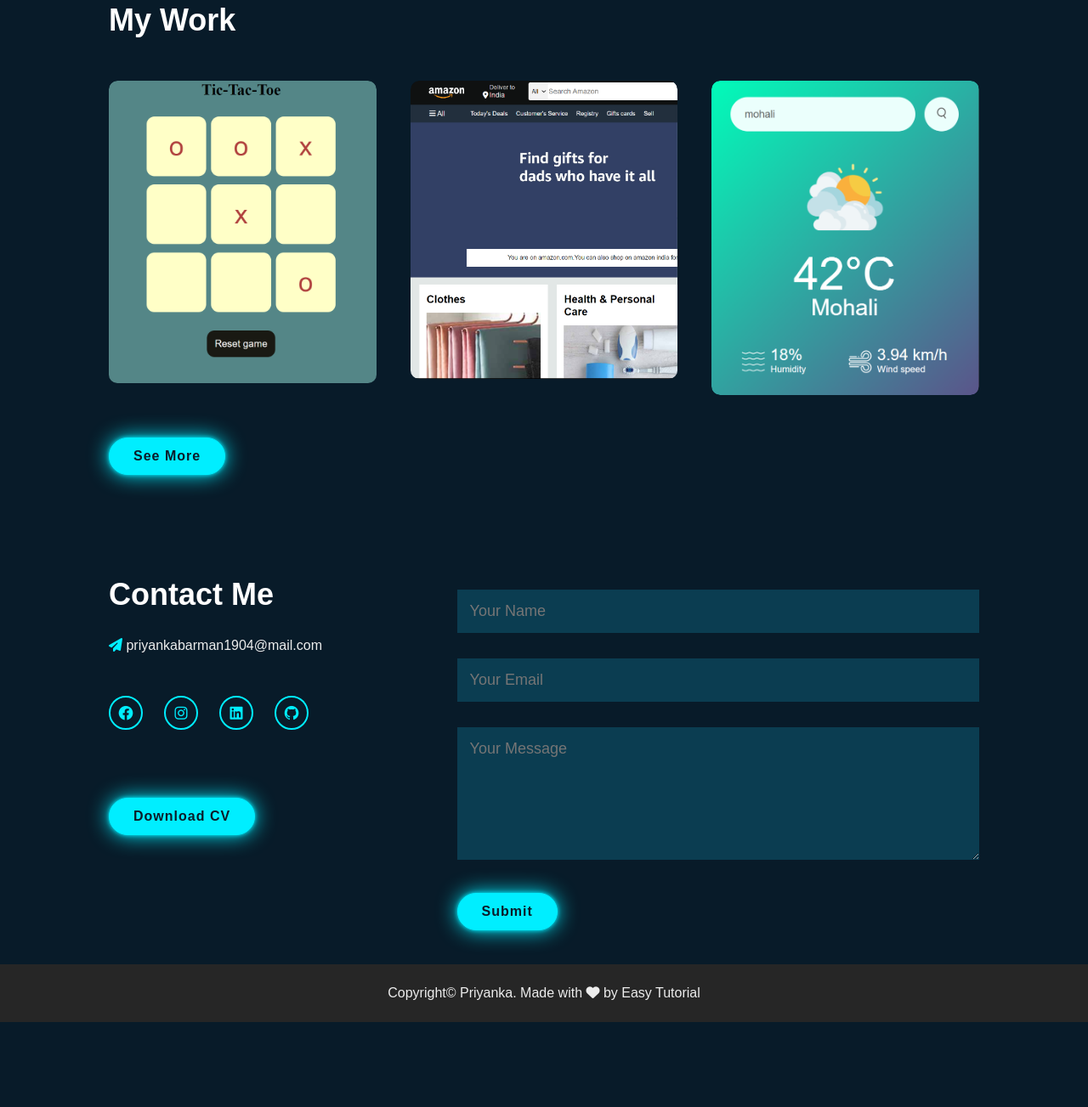
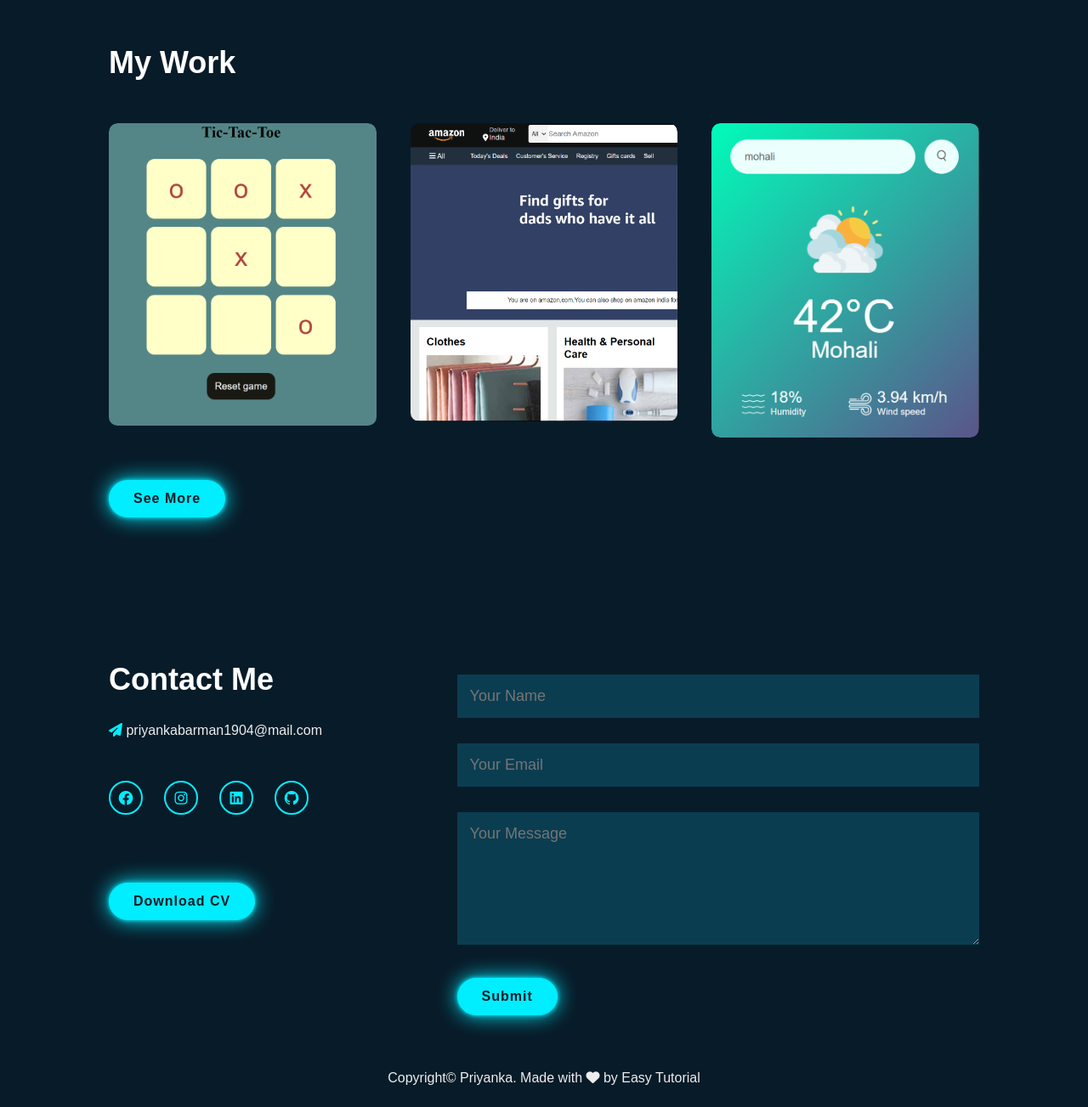
Before and after one commit to Barmanpriyanka/Personal-Portfolio, a plain HTML site: page index.html in a window 1280 px wide. Shown: the part 1969-3272 px from the top of the page at 85% size. Before the commit the page ends 3172 px from the top, so only its background shows below. Drawn offline with nearby package versions, Linux system fonts and the light colour scheme.

Commit message:
Made changes in my services

```diff
--- a/index.css
+++ b/index.css
@@ -434,7 +434,7 @@ nav ul li a:hover::after {
 
 /*-------portfolio------*/
 #portfolio {
-    padding: 50px 0;
+    padding: 100px 0;
 }
 
 .work-list {
@@ -609,7 +609,7 @@ form .btn2 {
     text-align: center;
     padding: 25px 0;
     margin-top: 20px;
-    background: #262626;
+    background: #081b29;
     font-weight: 300;
 }
 
```
